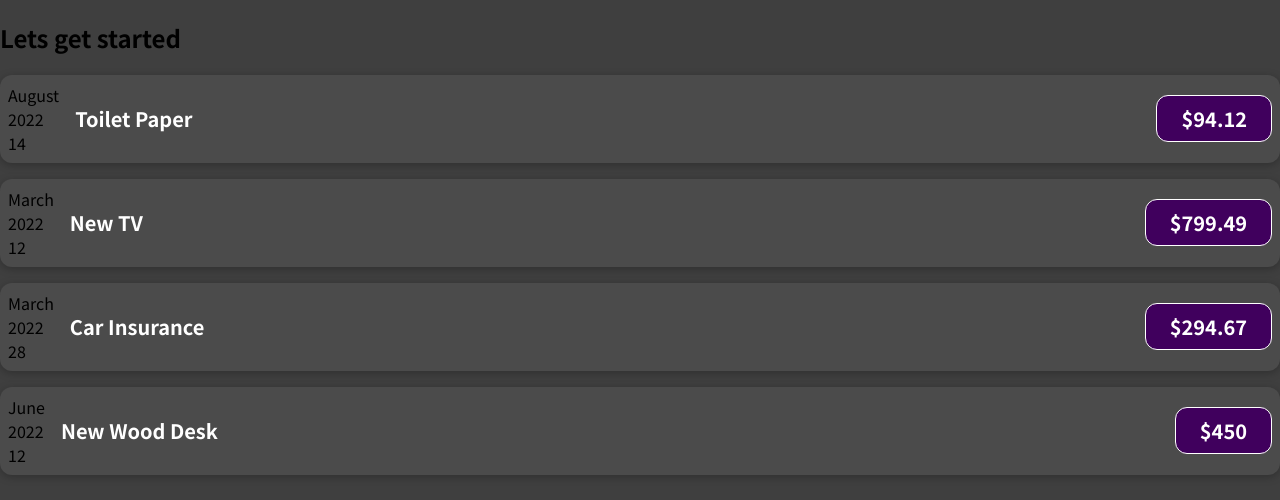
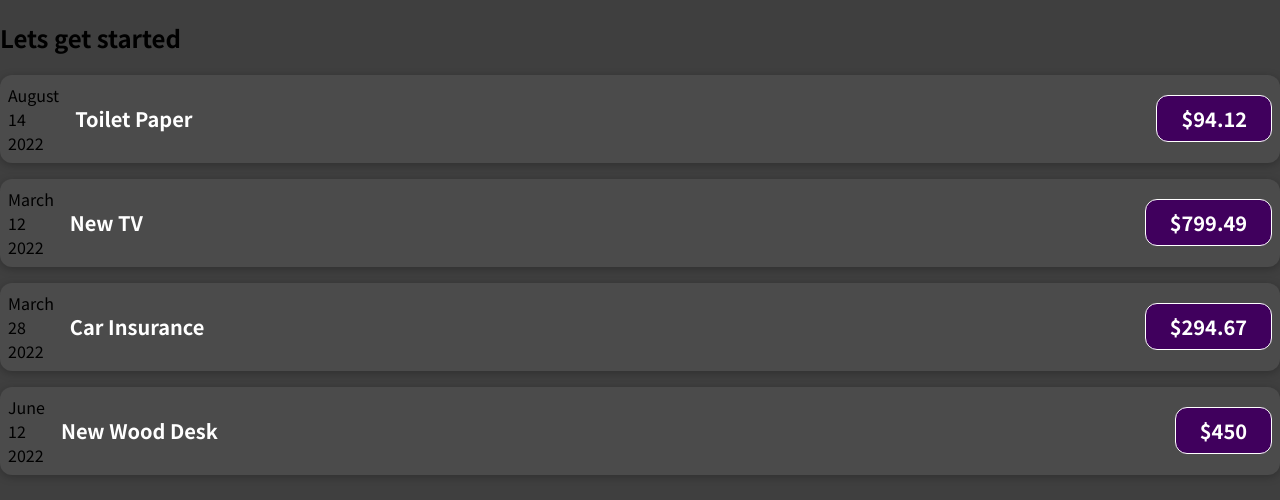
Before and after one commit to DanielVillasmil/Udemy-React, a JavaScript app: page / in a window 1280 px wide. Shown: the top 500 px of the page. Built offline with nearby package versions, Linux system fonts and the light colour scheme.

Commit message:
created Expense Date folder with JS/CSS files

```diff
--- a/src/components/ExpenseItem/ExpenseItem.js
+++ b/src/components/ExpenseItem/ExpenseItem.js
@@ -9,8 +9,8 @@ function ExpenseItem(props) {
     <div className='expense-item'>
       <div>
         <div>{month}</div>
+        <div>{day}</div>
         <div>{year}</div>
-        <div>{day}</div>
       </div>
       <div className='expense-item__description'>
         <h2>{props.title}</h2>
```
Also changed, not shown: src/components/ExpenseDate/ExpenseDate.css (added), src/components/ExpenseDate/ExpenseDate.js (added).
